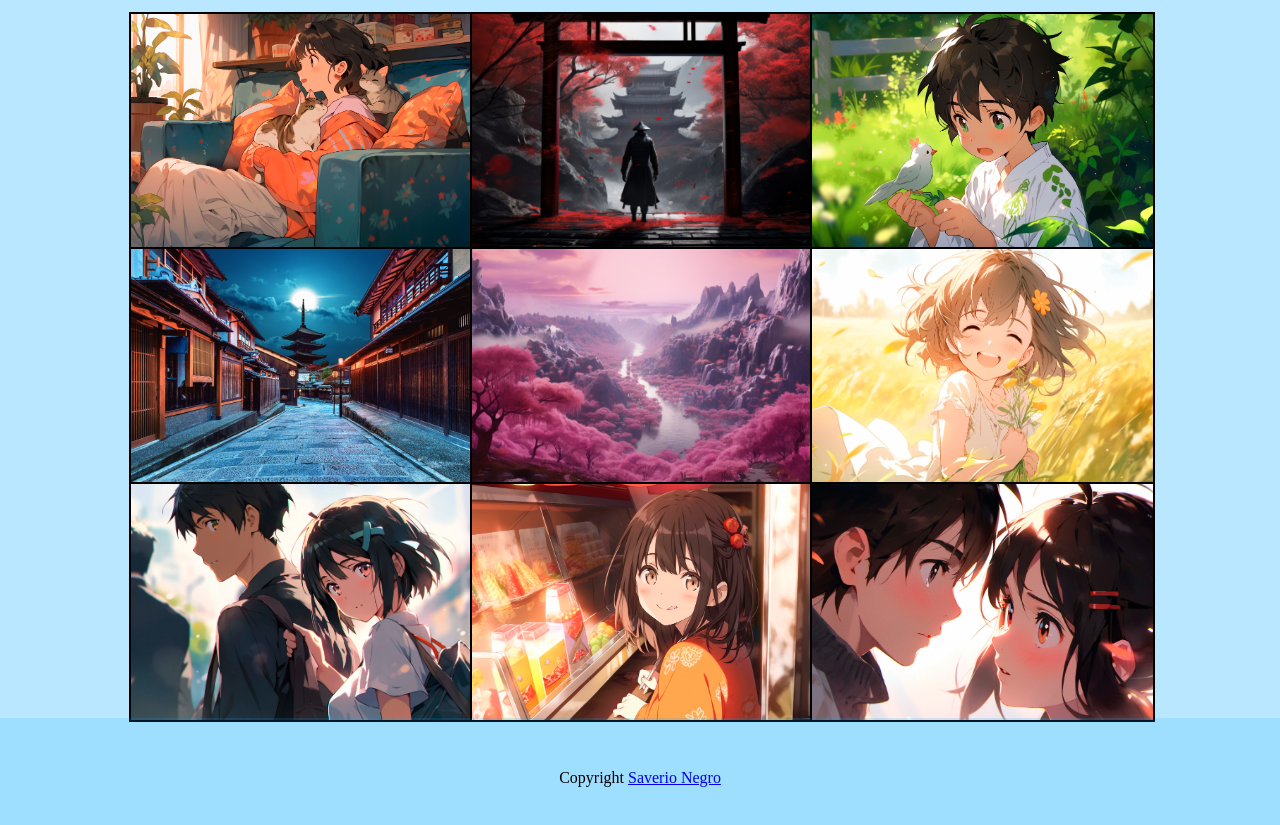
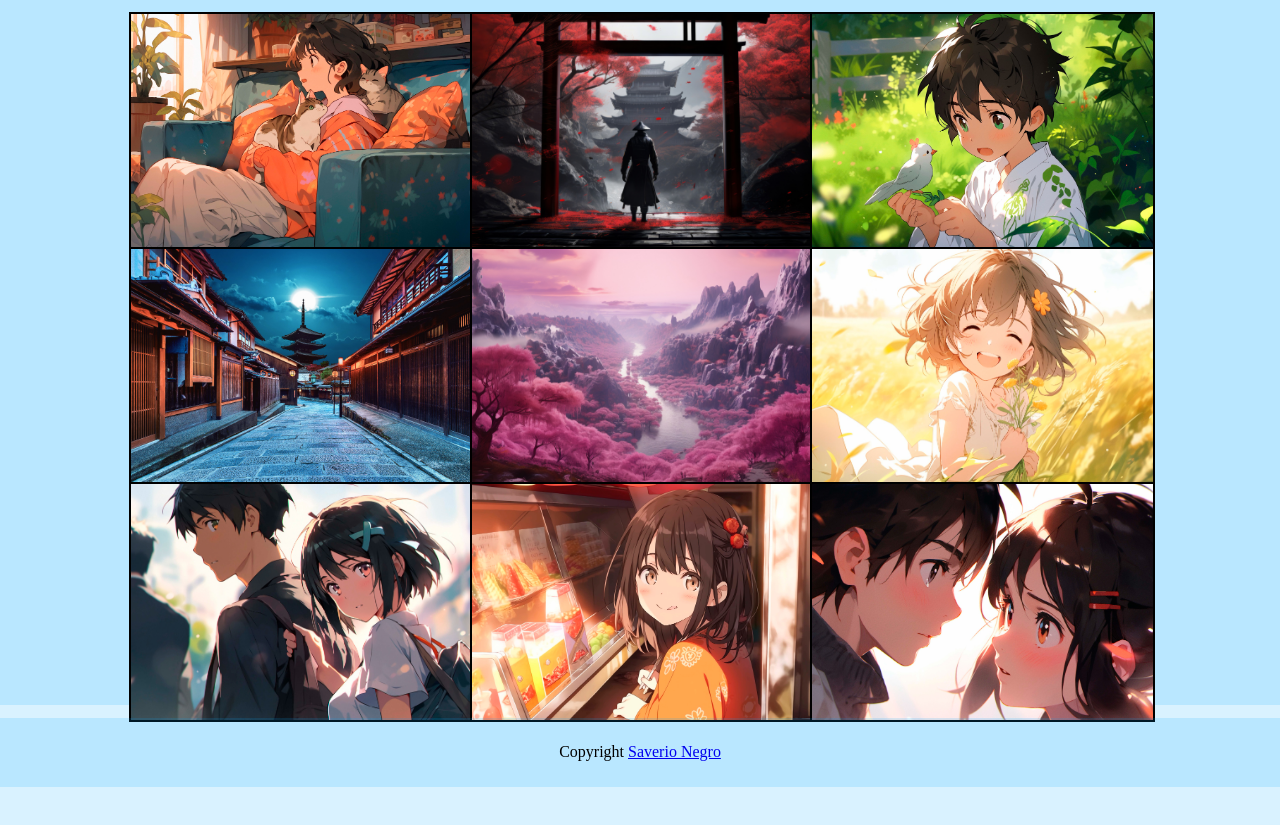
Before and after one commit to saverio-negro/anime-gallery, a plain HTML site: page index.html in a window 1280 px wide. Shown: the part 95-920 px from the top of the page. After the commit the page ends 882 px from the top, so only its background shows below. Drawn offline with Linux system fonts and the light colour scheme.

Commit message:
Update style.css

```diff
--- a/style.css
+++ b/style.css
@@ -11,7 +11,7 @@ body {
     display: flex;
     flex-wrap: wrap;
     align-items: center;
-    height: 100%;
+    height: 100vh;
     width: 100vw;
     justify-content: center;
 }
@@ -77,7 +77,7 @@ footer {
     display: flexbox;
     width: 100%;
     height: auto;
-    padding: 4% 0%;
+    padding: 2% 0%;
     margin: 0px;
 }
 
```
